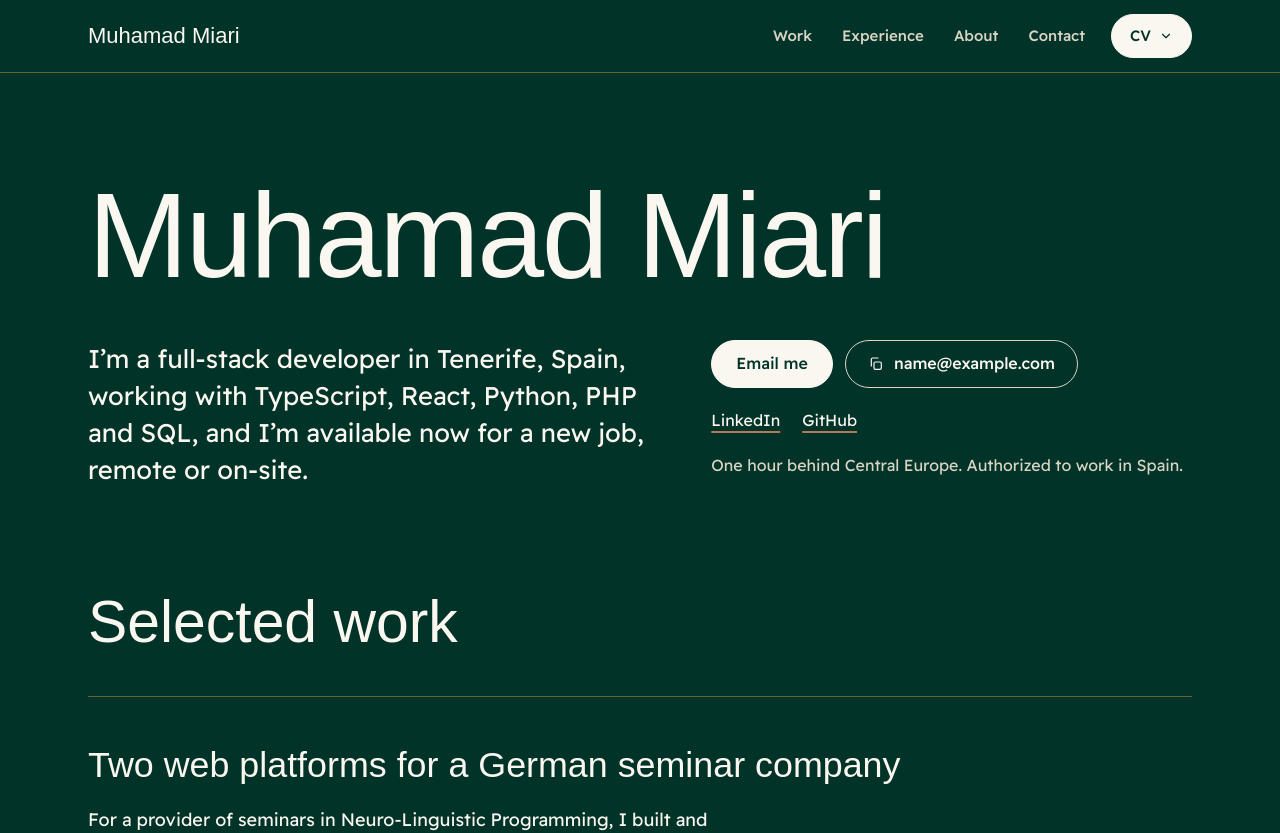
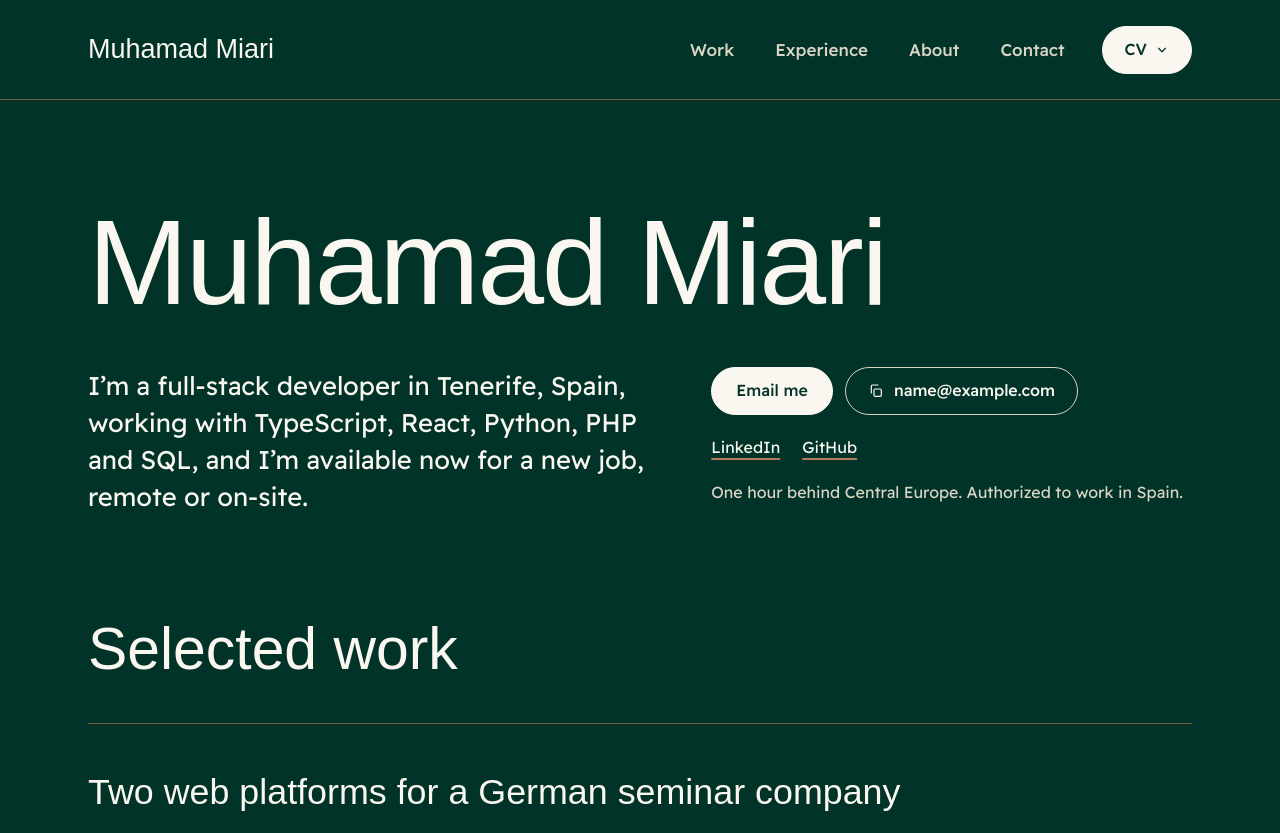
Before and after one commit to miari959/portfolio, a Next.js app: page / in a window 1280 px wide. Shown: the top 833 px of the page. Built offline with nearby package versions, Linux system fonts and the light colour scheme; a web font is replaced by a local one.

Commit message:
Give the header more room

```diff
--- a/src/app/globals.css
+++ b/src/app/globals.css
@@ -17,7 +17,13 @@
   /* Layout */
   --content-width: 1200px;
   --page-padding: clamp(20px, 5vw, 48px);
-  --header-height: 72px;
+  --header-height: 99px;
+
+}
+@media (max-width: 760px) {
+  :root {
+    --header-height: 72px;
+  }
 }
 
 /* Base styles: how plain HTML looks before any component adds its own */
--- a/src/components/CvMenu.module.css
+++ b/src/components/CvMenu.module.css
@@ -6,14 +6,14 @@
   display: inline-flex;
   align-items: center;
   gap: 8px;
-  min-height: 44px;
-  padding: 0 18px;
+  min-height: 48px;
+  padding: 0 22px;
   border: 1px solid var(--color-bone);
   border-radius: 999px;
   background: var(--color-bone);
   color: var(--color-forest);
   font: inherit;
-  font-size: 15px;
+  font-size: 16px;
   font-weight: 500;
   cursor: pointer;
   transition: background-color 0.2s ease, border-color 0.2s ease;
--- a/src/components/SiteHeader.module.css
+++ b/src/components/SiteHeader.module.css
@@ -16,7 +16,7 @@
 
 .name {
   font-family: var(--font-heading);
-  font-size: 22px;
+  font-size: 27px;
   line-height: 1;
   color: var(--color-bone);
   text-decoration: none;
@@ -25,23 +25,23 @@
 .right {
   display: flex;
   align-items: center;
-  gap: 12px;
+  gap: 20px;
 }
 
 .nav {
   display: flex;
   align-items: center;
-  gap: 2px;
+  gap: 7px;
 }
 
 .navLink {
   display: inline-flex;
   align-items: center;
   min-height: 44px;
-  padding: 0 14px;
+  padding: 0 17px;
   border-radius: 999px;
   color: var(--color-greige);
-  font-size: 15px;
+  font-size: 17px;
   font-weight: 500;
   text-decoration: none;
   transition: background-color 0.2s ease, color 0.2s ease;
@@ -57,4 +57,8 @@
   .cv {
     display: none;
   }
+
+  .name {
+    font-size: 24px;
+  }
 }
```
